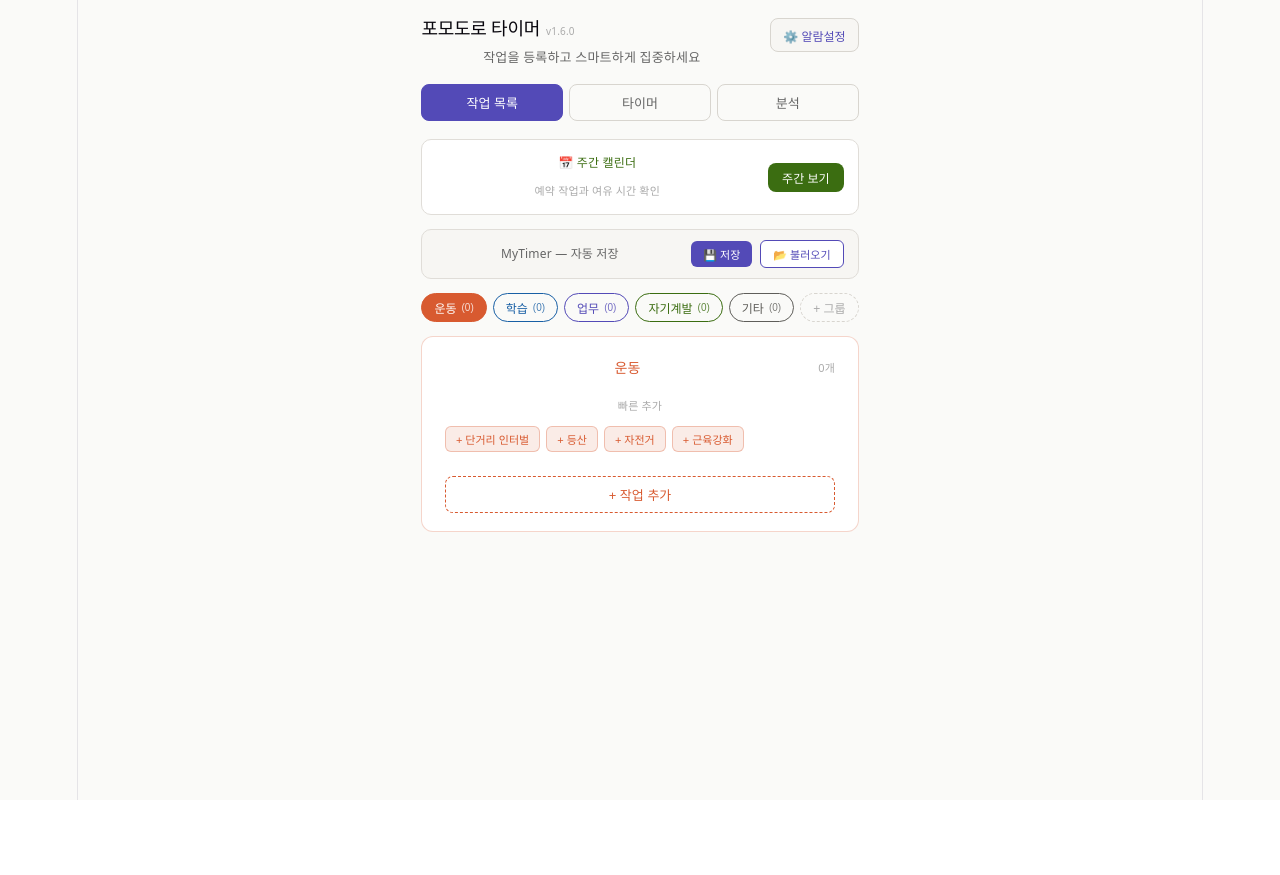
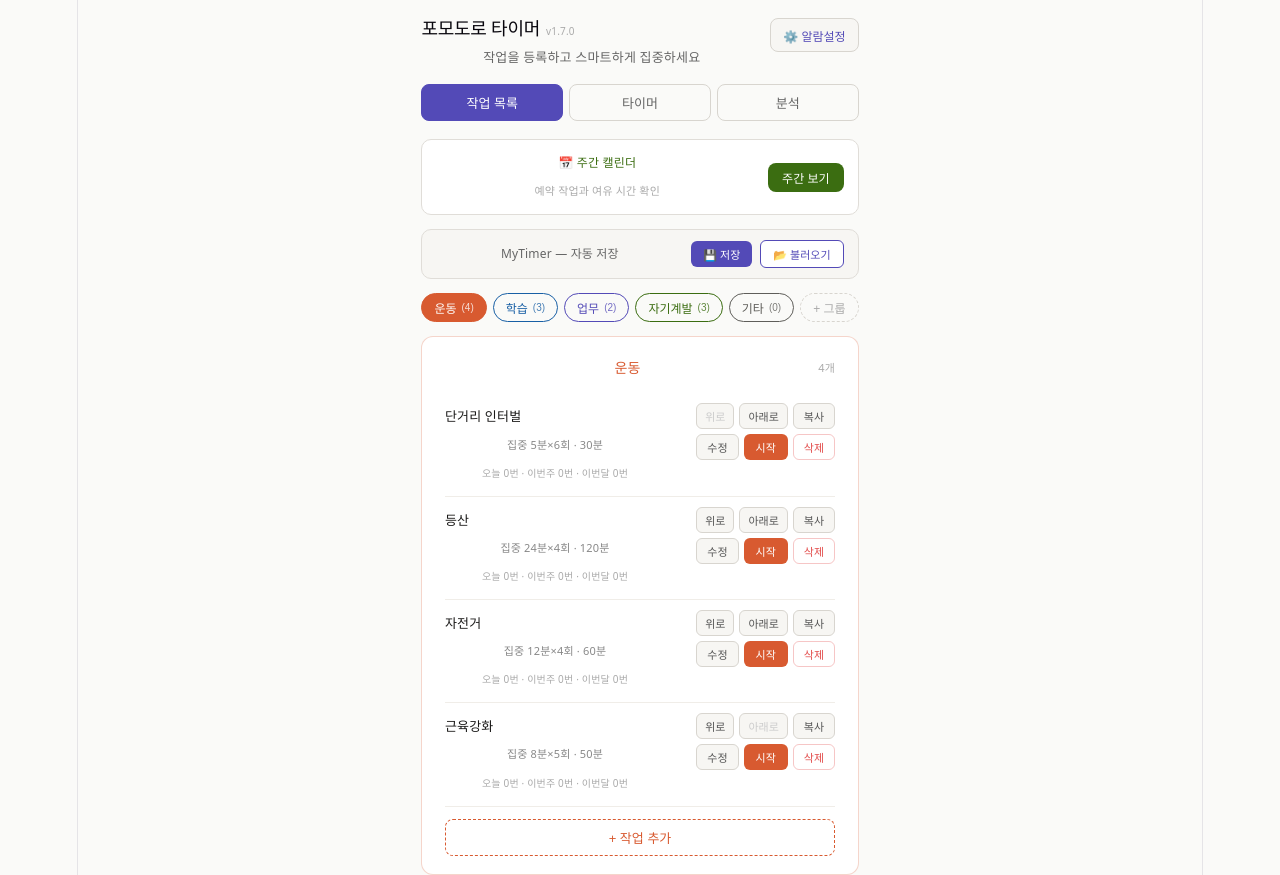
Before and after one commit to isenvis2/SmartPomodoro, a React (Vite) app: page / in a window 1280 px wide. Before the commit the page ends 800 px from the top, so only its background shows below. Built offline with nearby package versions, Linux system fonts and the light colour scheme.

Commit message:
Job Input Layout Redesign 1

```diff
--- a/src/App.jsx
+++ b/src/App.jsx
@@ -1,14 +1,14 @@
 import { useState, useEffect, useRef, useCallback } from "react";
 
 // 화면 좌상단에 표시되는 앱 버전 — 업데이트 확인용. 기능을 변경/배포할 때 함께 올려주세요.
-const APP_VERSION="1.6.0";
+const APP_VERSION="1.7.0";
 
 // ── localStorage 저장/로드 ──
 const LS_KEY = "myTimerData";
 function lsSave(tasks, groups, conds, alarmCfg) {
   try {
     localStorage.setItem(LS_KEY, JSON.stringify({
-      tasks, groups, conds, alarmCfg, savedAt: new Date().toISOString()
+      tasks, groups, conds, alarmCfg, presetsSeeded:true, savedAt: new Date().toISOString()
     }));
   } catch(e) { console.warn("저장 실패", e); }
 }
@@ -199,9 +199,45 @@ function buildTL(sch,n) {
   return b;
 }
 function emptyCfg(){return{on:false,repeat:"none",time:"08:00",weekdays:[],monthDay:1};}
+let _idSeq=0;
+function uid(){return Date.now()*1000+(_idSeq++%1000);}
 function makeTask(name,em,rc,gid) {
   const s=calcSch(Number(em),Number(rc));
-  return{id:Date.now(),name,em:Number(em),rc:Number(rc),gid,sch:s,done:false,goalL:"",goalS:"",quote:"",cfg:emptyCfg()};
+  return{id:uid(),name,em:Number(em),rc:Number(rc),gid,sch:s,completions:[],goalL:"",goalS:"",quote:"",cfg:emptyCfg()};
+}
+// 저장된 작업 목록을 새 구조에 맞게 마이그레이션하고, 그룹의 "빠른 추가" 프리셋을
+// 실제 작업으로 한 번만 추가합니다(이후 수정/시작/삭제/복사/정렬 가능).
+function migrateTasks(saved) {
+  const existing=(saved?.tasks||[]).map(t=>{
+    if(t.completions)return t;
+    const{done,...rest}=t;
+    return{...rest,completions:done?[new Date().toISOString()]:[]};
+  });
+  if(saved?.presetsSeeded)return existing;
+  const seeded=[...existing];
+  DEF_GROUPS.forEach(g=>{
+    (g.presets||[]).forEach(p=>{
+      if(!seeded.some(t=>t.gid===g.id&&t.name===p.name)){
+        seeded.push(makeTask(p.name,p.em,p.rc,g.id));
+      }
+    });
+  });
+  return seeded;
+}
+// 작업의 "오늘/이번주/이번달" 완료 횟수 — completions: 완료 시각(ISO) 배열
+function countCompletions(completions,now){
+  const today=now.toDateString();
+  const diff=now.getDay()===0?-6:1-now.getDay();
+  const weekStart=new Date(now);weekStart.setDate(now.getDate()+diff);weekStart.setHours(0,0,0,0);
+  const monthStart=new Date(now.getFullYear(),now.getMonth(),1);
+  let day=0,week=0,month=0;
+  for(const iso of completions||[]){
+    const d=new Date(iso);
+    if(d.toDateString()===today)day++;
+    if(d>=weekStart)week++;
+    if(d>=monthStart)month++;
+  }
+  return{day,week,month};
 }
 function taskMatchesDay(t,wd,date,isToday) {
   const cfg=t.cfg;
@@ -235,7 +271,7 @@ export default function App() {
   const [groups,setGroups]=useState(saved?.groups||DEF_GROUPS);
   const [conds,setConds]=useState(saved?.conds||DEF_CONDS);
   const [selGid,setSelGid]=useState("exercise");
-  const [tasks,setTasks]=useState(saved?.tasks||[]);
+  const [tasks,setTasks]=useState(()=>migrateTasks(saved));
   const [scheduleAlert,setScheduleAlert]=useState(null);
   const [confirmModal,setConfirmModal]=useState(null); // {message, onConfirm}
   function askConfirm(message,onConfirm){setConfirmModal({message,onConfirm});}
@@ -352,6 +388,28 @@ export default function App() {
     idbDel(`task_${id}|focus`).catch(()=>{});
     idbDel(`task_${id}|break`).catch(()=>{});
   }
+  function copyTask(task){
+    setTasks(ts=>{
+      const idx=ts.findIndex(x=>x.id===task.id);
+      const copy={...task,id:uid(),name:task.name+" 복사",completions:[],bgmFocusName:"",bgmBreakName:""};
+      const next=[...ts];
+      next.splice(idx+1,0,copy);
+      return next;
+    });
+  }
+  function moveTask(id,dir){
+    setTasks(ts=>{
+      const idx=ts.findIndex(x=>x.id===id);
+      if(idx<0)return ts;
+      const gid=ts[idx].gid;
+      let j=idx+dir;
+      while(j>=0&&j<ts.length&&ts[j].gid!==gid)j+=dir;
+      if(j<0||j>=ts.length)return ts;
+      const next=[...ts];
+      [next[idx],next[j]]=[next[j],next[idx]];
+      return next;
+    });
+  }
   function acEdit(em,rc){
     if(!em||!rc||Number(rc)<1)return;
     const s=calcSch(Number(em),Number(rc));
@@ -376,7 +434,7 @@ export default function App() {
             setLog(l=>[...l,{name:s.name,gid:s.gid,min:s.sch.fps,num:nc,cid:s.cid,
               time:new Date().toLocaleTimeString("ko-KR",{hour:"2-digit",minute:"2-digit"})}]);
             if(nc>=s.total){
-              setTasks(ts=>ts.map(t=>t.id===s.tid?{...t,done:true}:t));
+              setTasks(ts=>ts.map(t=>t.id===s.tid?{...t,completions:[...(t.completions||[]),new Date().toISOString()]}:t));
               fireAlarm(alarmRef.current,"focus",setFlashOn);
               return null;
             }
@@ -978,44 +1036,38 @@ export default function App() {
                 <button onClick={()=>delGroup(selGid)} style={{fontSize:11,padding:"3px 8px",background:"transparent",color:"#aaa",border:"1px solid #e0ddd8",borderRadius:6,cursor:"pointer"}}>삭제</button>
               )}
             </div>
-            {selG.presets.length>0&&(
-              <div style={{marginBottom:12}}>
-                <p style={{fontSize:11,color:"#aaa",marginBottom:6}}>빠른 추가</p>
-                <div style={{display:"flex",flexWrap:"wrap",gap:6}}>
-                  {selG.presets.map(p=>(
-                    <button key={p.name} onClick={()=>setTasks(ts=>[...ts,makeTask(p.name,p.em,p.rc,selGid)])}
-                      style={{fontSize:11,padding:"4px 10px",background:selG.bg,color:selG.color,border:`1px solid ${selG.color}50`,borderRadius:6,cursor:"pointer"}}>+ {p.name}</button>
-                  ))}
-                </div>
-              </div>
-            )}
-            {tasks.filter(t=>t.gid===selGid).map(task=>{
+            {(()=>{
+              const list=tasks.filter(t=>t.gid===selGid);
+              return list.map((task,idx)=>{
               const g2=getGrp(groups,task.gid);
               const sc=task.cfg;
+              const cnt=countCompletions(task.completions,new Date());
               return(
                 <div key={task.id} style={{padding:"10px 0",borderBottom:"1px solid #f0ede8"}}>
                   <div style={{display:"flex",alignItems:"flex-start",gap:10}}>
                     <div style={{flex:1,minWidth:0}}>
                       <div style={{display:"flex",alignItems:"center",gap:6,flexWrap:"wrap"}}>
-                        <p style={{fontSize:13,fontWeight:500,margin:0,color:task.done?"#1D9E75":"#1a1918",textDecoration:task.done?"line-through":"none"}}>{task.name}</p>
+                        <p style={{fontSize:13,fontWeight:500,margin:0,color:"#1a1918"}}>{task.name}</p>
                         {sc?.on&&<span style={{fontSize:9,padding:"2px 6px",background:g2.bg,color:g2.color,border:`1px solid ${g2.color}50`,borderRadius:20,flexShrink:0}}>{sc.time}</span>}
                       </div>
                       <p style={{fontSize:11,color:"#888",margin:"2px 0 0"}}>집중 {task.sch.fps}분×{task.rc}회 · {task.em}분</p>
                       {task.goalL&&<p style={{fontSize:10,color:"#aaa",margin:"2px 0 0"}}>🎯 {task.goalL}</p>}
+                      <p style={{fontSize:10,color:"#aaa",margin:"2px 0 0"}}>오늘 {cnt.day}번 · 이번주 {cnt.week}번 · 이번달 {cnt.month}번</p>
                     </div>
-                    <div style={{display:"flex",gap:5,flexShrink:0}}>
+                    <div style={{display:"flex",gap:5,flexShrink:0,flexWrap:"wrap",justifyContent:"flex-end",maxWidth:160}}>
+                      <button onClick={()=>moveTask(task.id,-1)} disabled={idx===0} style={{fontSize:11,padding:"4px 8px",background:"#f7f6f3",color:idx===0?"#ccc":"#555",border:"1px solid #d8d5cf",borderRadius:6,cursor:idx===0?"default":"pointer"}}>위로</button>
+                      <button onClick={()=>moveTask(task.id,1)} disabled={idx===list.length-1} style={{fontSize:11,padding:"4px 8px",background:"#f7f6f3",color:idx===list.length-1?"#ccc":"#555",border:"1px solid #d8d5cf",borderRadius:6,cursor:idx===list.length-1?"default":"pointer"}}>아래로</button>
+                      <button onClick={()=>copyTask(task)} style={{fontSize:11,padding:"4px 10px",background:"#f7f6f3",color:"#555",border:"1px solid #d8d5cf",borderRadius:6,cursor:"pointer"}}>복사</button>
                       <button onClick={()=>openEdit(task)} style={{fontSize:11,padding:"4px 10px",background:"#f7f6f3",color:"#555",border:"1px solid #d8d5cf",borderRadius:6,cursor:"pointer"}}>수정</button>
-                      {task.done
-                        ?<span style={{fontSize:11,color:"#1D9E75",background:"#E1F5EE",padding:"4px 10px",borderRadius:6}}>완료</span>
-                        :<button onClick={()=>setStartMod(task)} style={{fontSize:11,padding:"4px 12px",background:g2.color,color:"#fff",border:"none",borderRadius:6,cursor:"pointer"}}>시작</button>
-                      }
+                      <button onClick={()=>setStartMod(task)} style={{fontSize:11,padding:"4px 12px",background:g2.color,color:"#fff",border:"none",borderRadius:6,cursor:"pointer"}}>시작</button>
                       <button onClick={()=>delTask(task.id)} style={{fontSize:11,padding:"4px 10px",background:"transparent",color:"#E24B4A",border:"1px solid #E24B4A50",borderRadius:6,cursor:"pointer"}}>삭제</button>
                     </div>
                   </div>
                 </div>
               );
-            })}
-            {tasks.filter(t=>t.gid===selGid).length===0&&selG.presets.length===0&&(
+              });
+            })()}
+            {tasks.filter(t=>t.gid===selGid).length===0&&(
               <p style={{fontSize:12,color:"#aaa",margin:"4px 0 12px"}}>아직 등록된 작업이 없습니다.</p>
             )}
             <button onClick={()=>setAddF({gid:selGid,name:"",em:"",rc:""})}
@@ -1103,7 +1155,7 @@ export default function App() {
       {tab==="report"&&(
         <div>
           <div style={{display:"grid",gridTemplateColumns:"1fr 1fr 1fr",gap:10,marginBottom:20}}>
-            {[{label:"총 집중",value:focMin+"분"},{label:"완료 세션",value:log.length+"회"},{label:"완료 작업",value:tasks.filter(t=>t.done).length+"개"}].map(c=>(
+            {[{label:"총 집중",value:focMin+"분"},{label:"완료 세션",value:log.length+"회"},{label:"오늘 완료",value:tasks.reduce((s,t)=>s+countCompletions(t.completions,new Date()).day,0)+"회"}].map(c=>(
               <div key={c.label} style={{background:"#f7f6f3",borderRadius:8,padding:"12px 10px",textAlign:"center"}}>
                 <p style={{fontSize:11,color:"#888",margin:"0 0 4px"}}>{c.label}</p>
                 <p style={{fontSize:20,fontWeight:500,margin:0}}>{c.value}</p>
```
